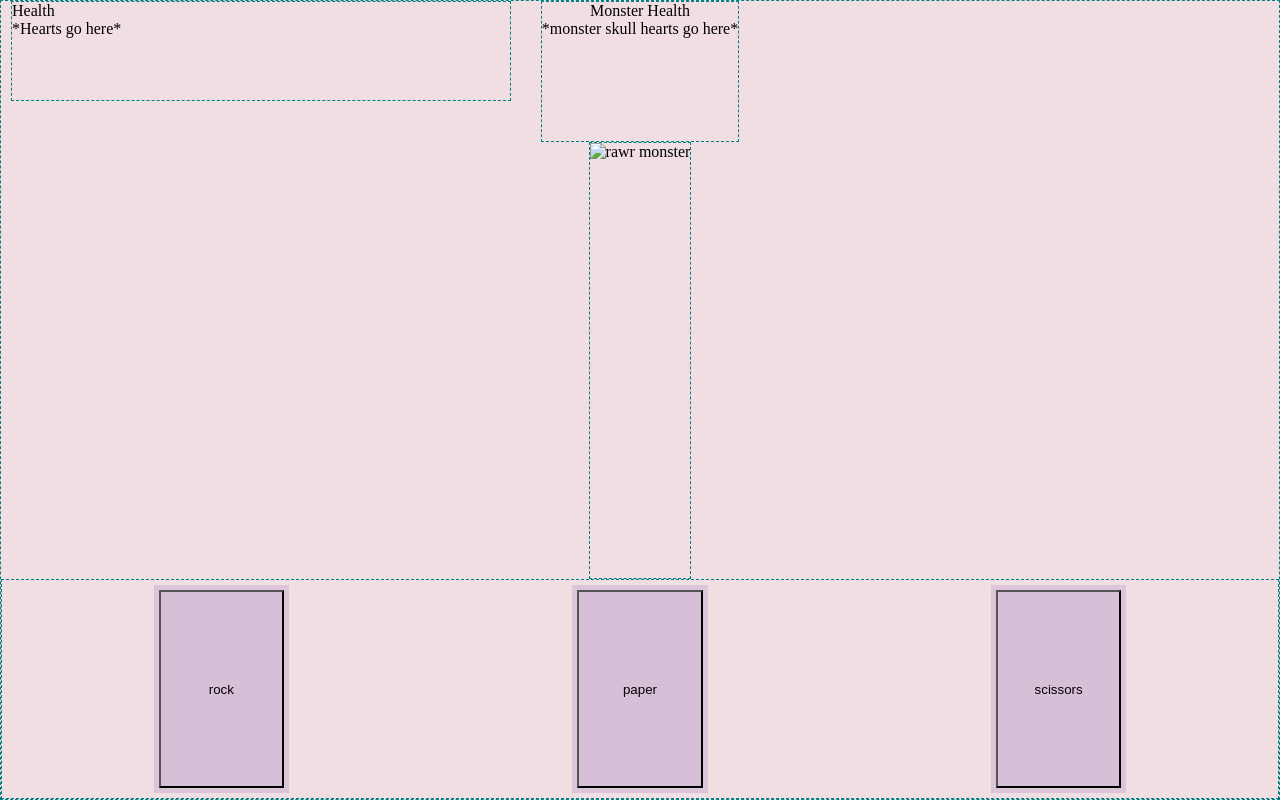
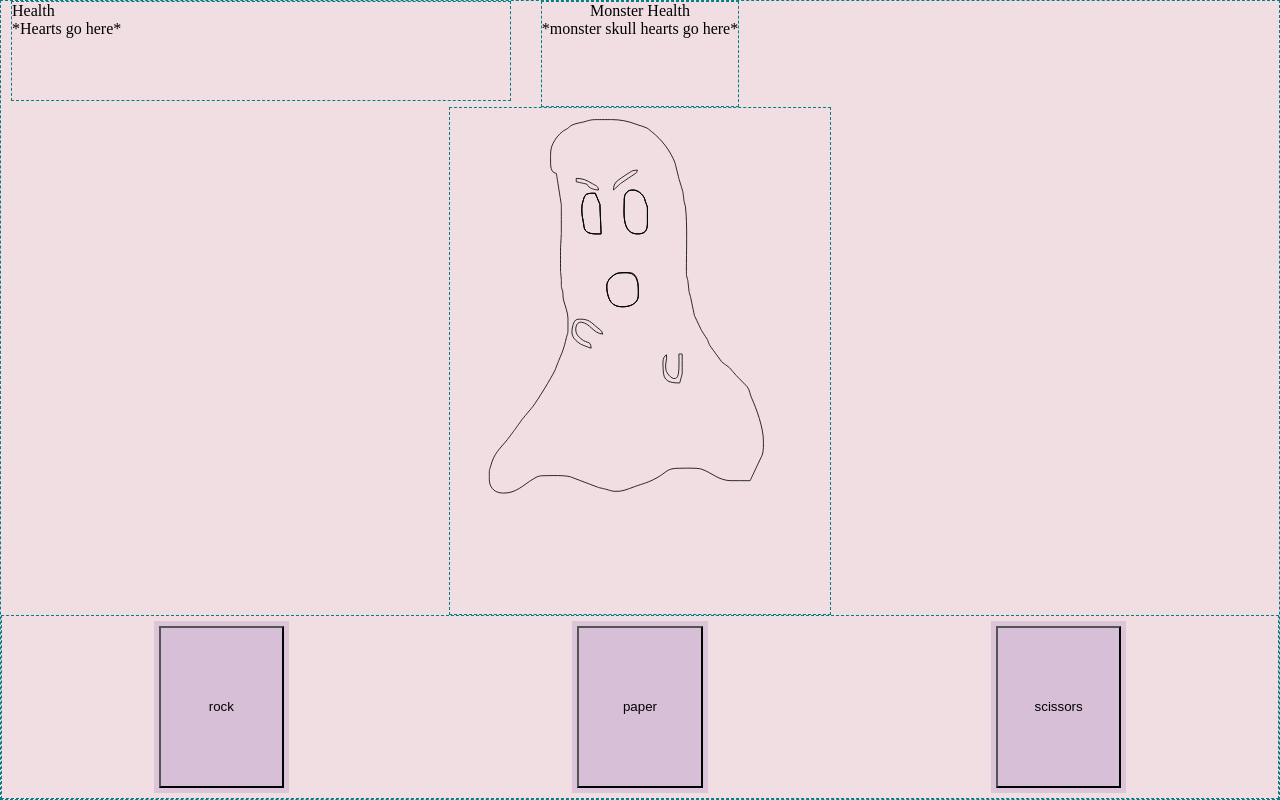
Before and after one commit to EnzoDFer/Rock-Paper-Scissors, a plain HTML site: page index.html in a window 1280 px wide. Drawn offline with Linux system fonts and the light colour scheme.

Commit message:
Add scary monster

```diff
--- a/index.html
+++ b/index.html
@@ -19,7 +19,7 @@
         <div class="health">*monster skull hearts go here*</div>
       </div>
       <div class="container" id="monster">
-        <img src="" alt="rawr monster">
+        <img src="img/ghost.svg" alt="rawr monster">
       </div>
       <div class="container" id="actionBar">
         <button class="hand pulse" id="rockButton">rock</button>
--- a/styles.css
+++ b/styles.css
@@ -39,6 +39,12 @@ body {
 
 #monster {
   flex: 3 1 auto;
+  display: flex;
+  justify-content: center;
+}
+
+#monster>img {
+  flex: 1;
 }
 
 #actionBar {
```
Also changed, not shown: img/ghost.svg (added).
